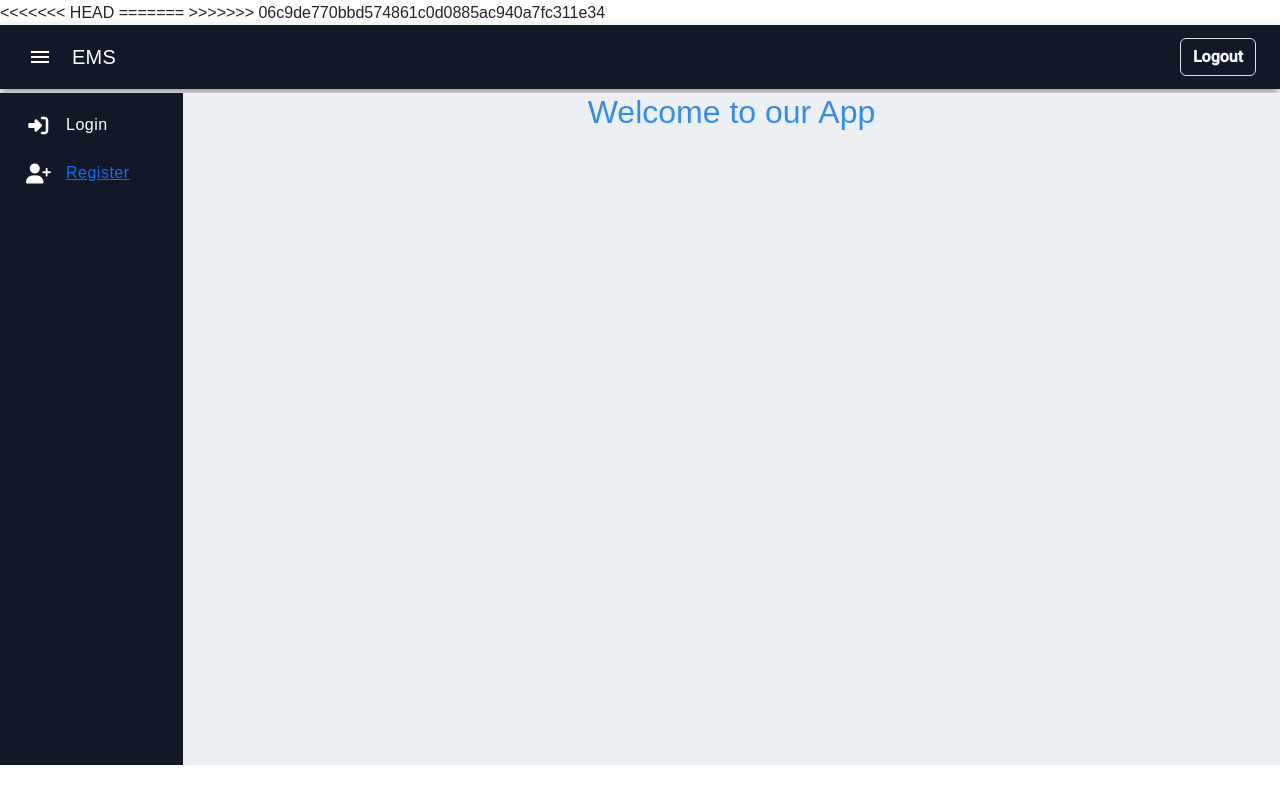
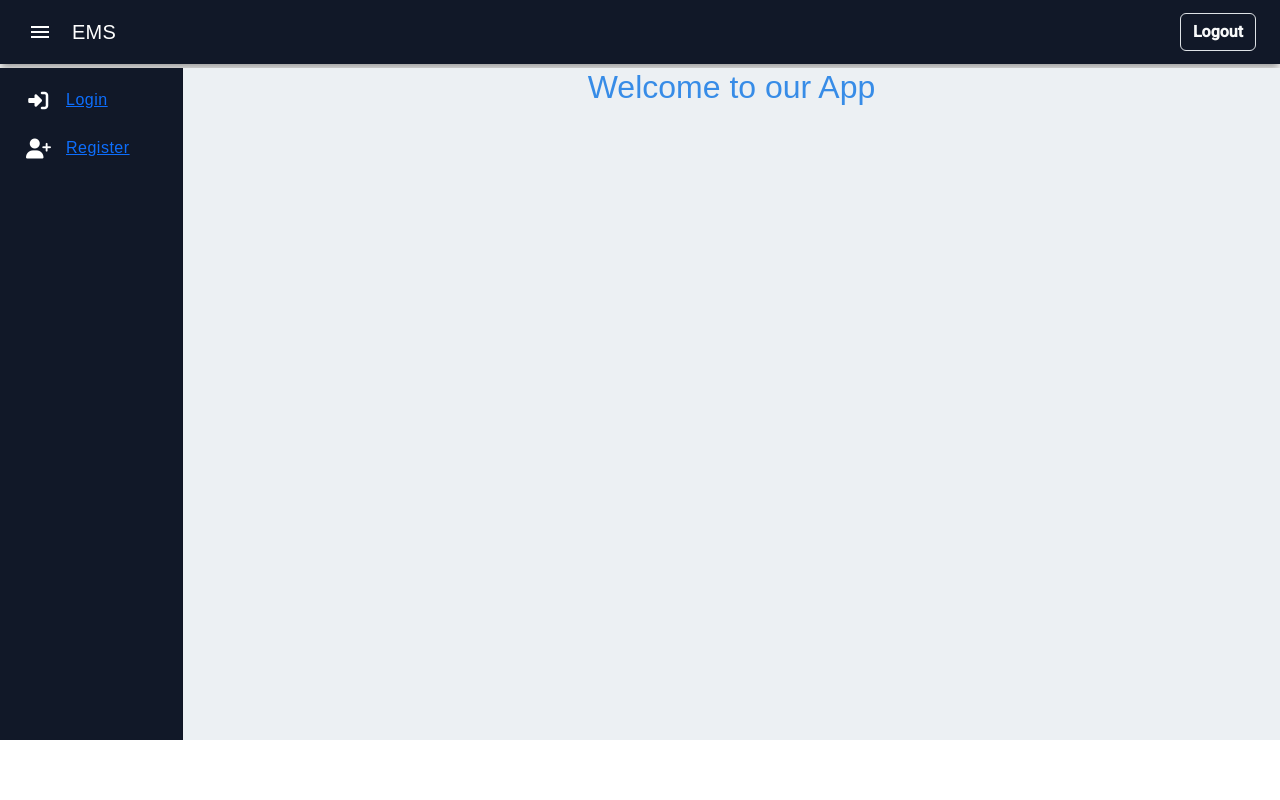
Before and after one commit to jayshree-1310/Employee_Management_system, an Angular app: page / in a window 1280 px wide. Built offline with nearby package versions, Linux system fonts and the light colour scheme.

Commit message:
route done

```diff
--- a/src/app/app.component.html
+++ b/src/app/app.component.html
@@ -5,11 +5,5 @@
 <button mat-button color="accent">Accent</button>
 <button mat-button color="warn">Warn</button>
 <button mat-button disabled>Disabled</button> -->
-<<<<<<< HEAD
 <router-outlet></router-outlet>
-=======
-
->>>>>>> 06c9de770bbd574861c0d0885ac940a7fc311e34
 <app-sidebar></app-sidebar>
-
-<router-outlet></router-outlet>
--- a/src/app/app.routes.ts
+++ b/src/app/app.routes.ts
@@ -4,5 +4,5 @@ import { RegistrationformComponent } from './common/registrationform/registratio
 
 export const routes: Routes = [
     { path: 'login', component:LoginformComponent},
-    { path: 'registration', component:RegistrationformComponent},
+    { path: 'register', component:RegistrationformComponent},
 ];
--- a/src/app/common/loginform/loginform.component.html
+++ b/src/app/common/loginform/loginform.component.html
@@ -4,18 +4,18 @@
 {{loginForm.pristine }}
 {{loginForm.dirty }} -->
 
-<form [formGroup]="loginForm" class="login-form" (ngSubmit)="check()">
+<!-- <form [formGroup]="loginForm" class="login-form" (ngSubmit)="check()">
 
     <mat-form-field class="example-full-width">
-        <!-- <mat-label>Username</mat-label> -->
+        <!-- <mat-label>Username</mat-label>
         <input matInput formControlName="username" placeholder="Username" type="email">
     </mat-form-field>
 
     <mat-form-field class="example-full-width">
-        <!-- <mat-label>Password</mat-label> -->
+        <!-- <mat-label>Password</mat-label>
         <input matInput formControlName="password" placeholder="Password" type="password">
     </mat-form-field>
 
     <button mat-raised-button color="primary" >Submit</button>
 
-</form>
+</form> -->
--- a/src/app/common/sidebar/sidebar.component.html
+++ b/src/app/common/sidebar/sidebar.component.html
@@ -15,7 +15,7 @@
         <mat-list-item>
           <li class="nav-list-item">
             <i class="fa-solid fa-right-to-bracket"></i>
-            <span><a>Login</a></span>
+            <span><a routerLink="login">Login</a></span>
           </li>
         </mat-list-item>
         <mat-list-item>
```
